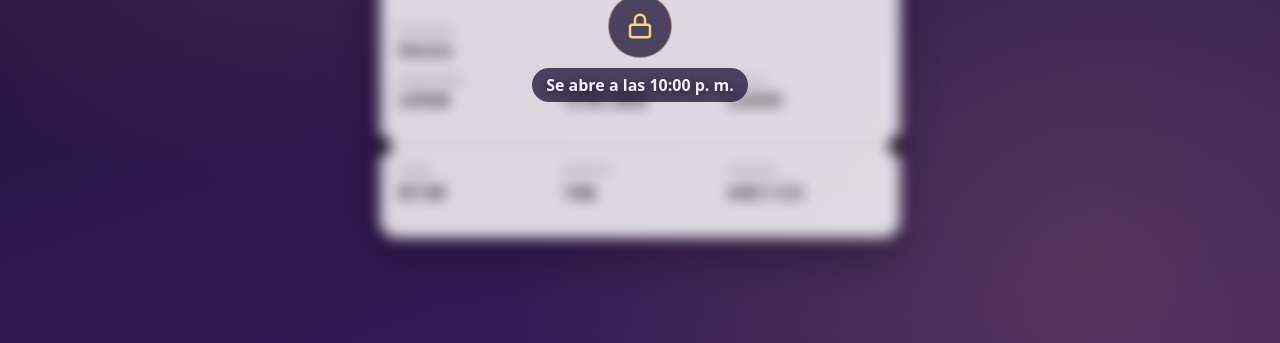
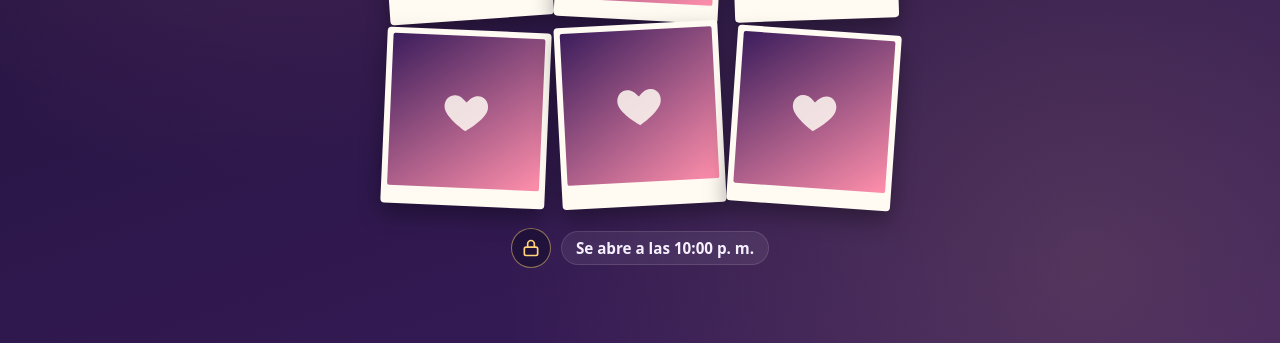
Before and after one commit to CesarPP23/regalo-alessia, a plain HTML site: page index.html in a window 1280 px wide. Shown: the part 457-800 px from the top of the page. Drawn offline with Linux system fonts and the light colour scheme.

Commit message:
Mostrar collage de fotos antes de la revelación y ocultar el boleto
Co-Authored-By: Claude Opus 5.5 <noreply@anthropic.com>

```diff
--- a/index.html
+++ b/index.html
@@ -222,55 +222,107 @@
     letter-spacing: 0.08em;
   }
 
-  /* ---------- Bloqueo ---------- */
-  .lock {
+  /* ---------- Collage (estado bloqueado) ---------- */
+  .collage-wrap {
+    position: relative;
+    width: 100%;
+    display: flex;
+    flex-direction: column;
+    align-items: center;
+    gap: 16px;
+  }
+
+  .collage {
+    display: grid;
+    grid-template-columns: repeat(3, 1fr);
+    gap: 10px;
+    width: 100%;
+    padding: 6px 4px;
+  }
+
+  .polaroid {
+    margin: 0;
+    background: var(--ticket-bg);
+    padding: 6px 6px 18px;
+    border-radius: 4px;
+    box-shadow: 0 10px 22px rgba(0, 0, 0, 0.35);
+    transform: rotate(var(--rot, 0deg));
+    transition: transform 0.3s ease;
+  }
+  .polaroid:nth-child(6n+1) { --rot: -4deg; }
+  .polaroid:nth-child(6n+2) { --rot: 3deg; margin-top: 10px; }
+  .polaroid:nth-child(6n+3) { --rot: -2deg; }
+  .polaroid:nth-child(6n+4) { --rot: 2.5deg; }
+  .polaroid:nth-child(6n+5) { --rot: -3deg; margin-top: -6px; }
+  .polaroid:nth-child(6n)   { --rot: 4deg; }
+  .polaroid:hover { transform: rotate(0deg) scale(1.04); }
+
+  .polaroid .foto {
+    position: relative;
+    aspect-ratio: 1 / 1;
+    overflow: hidden;
+    border-radius: 2px;
+    background: linear-gradient(145deg, var(--bg-2), var(--pink));
+  }
+
+  .polaroid img {
+    display: block;
+    width: 100%;
+    height: 100%;
+    object-fit: cover;
+  }
+
+  /* marcador mientras no exista la foto */
+  .polaroid .vacio {
     position: absolute;
     inset: 0;
     display: flex;
-    flex-direction: column;
     align-items: center;
     justify-content: center;
+    color: rgba(255, 250, 242, 0.85);
+  }
+  .polaroid .vacio svg { width: 34%; height: 34%; }
+
+  .lock-row {
+    display: flex;
+    align-items: center;
     gap: 10px;
     color: var(--text);
     font-weight: 600;
-    font-size: 1rem;
-    text-shadow: 0 2px 8px rgba(0, 0, 0, 0.6);
-    transition: opacity 0.8s ease;
-    pointer-events: none;
+    font-size: 0.95rem;
   }
 
   .lock-badge {
     display: flex;
     align-items: center;
     justify-content: center;
-    width: 64px;
-    height: 64px;
+    width: 40px;
+    height: 40px;
     border-radius: 50%;
     background: rgba(27, 16, 53, 0.75);
     border: 1px solid rgba(255, 210, 122, 0.5);
     color: var(--gold);
+    flex: none;
   }
-
-  .lock-badge svg { width: 30px; height: 30px; }
+  .lock-badge svg { width: 20px; height: 20px; }
 
   .lock-text {
-    background: rgba(27, 16, 53, 0.75);
+    background: rgba(255, 255, 255, 0.07);
+    border: 1px solid rgba(255, 255, 255, 0.12);
     padding: 6px 14px;
     border-radius: 999px;
   }
 
-  .locked .ticket {
-    filter: blur(7px) grayscale(1);
-    opacity: 0.85;
-    user-select: none;
-    -webkit-user-select: none;
-    pointer-events: none;
+  /* Boleto: solo existe tras la revelacion */
+  .ticket-wrap:empty { display: none; }
+  .revealed .ticket { animation: aparecer 1s ease both; }
+  @keyframes aparecer {
+    from { opacity: 0; transform: translateY(14px) scale(0.97); }
+    to   { opacity: 1; transform: none; }
   }
 
-  .locked .ticket-wrap {
-    user-select: none;
-    -webkit-user-select: none;
-  }
+  .revealed .lock-row { display: none; }
+  .revealed .collage-wrap { order: 10; margin-top: 6px; }
 
   /* ---------- Mensaje ---------- */
   .message {
@@ -292,13 +344,11 @@
   .locked .message { display: none; }
 
   .revealed .countdown { display: none; }
-  .revealed .lock { opacity: 0; }
   .revealed .message { opacity: 1; transform: none; }
 
   /* Al abrir después de la fecha: sin animaciones */
   .instant .ticket,
-  .instant .lock,
-  .instant .message { transition: none !important; }
+  .instant .message { transition: none !important; animation: none !important; }
 
   .visually-hidden {
     position: absolute;
@@ -312,7 +362,7 @@
   }
 
   @media (prefers-reduced-motion: reduce) {
-    .ticket, .lock, .message, .countdown { transition: none !important; }
+    .ticket, .message, .countdown, .polaroid { transition: none !important; animation: none !important; }
   }
 
   @media (min-width: 720px) {
@@ -335,7 +385,22 @@
     <div class="unit" role="group"><span class="num" id="cd-seg">00</span><span class="label" id="lbl-seg">Segundos</span></div>
   </section>
 
-  <div class="ticket-wrap">
+  <div class="ticket-wrap" id="ticket-wrap"></div>
+
+  <section class="collage-wrap" aria-label="Nuestras fotos">
+    <div class="collage" id="collage"></div>
+    <div class="lock-row" id="lock">
+      <span class="lock-badge" aria-hidden="true">
+        <svg viewBox="0 0 24 24" fill="none" stroke="currentColor" stroke-width="2" stroke-linecap="round" stroke-linejoin="round"><rect x="4" y="11" width="16" height="10" rx="2"/><path d="M8 11V7a4 4 0 0 1 8 0v4"/></svg>
+      </span>
+      <span class="lock-text">Se abre a las 10:00 p. m.</span>
+    </div>
+  </section>
+
+  <p class="message" id="mensaje"></p>
+</main>
+
+<template id="tpl-ticket">
     <article class="ticket" id="ticket" aria-label="Boleto de avión">
       <div class="ticket-head">
         <span>Tarjeta de embarque</span>
@@ -366,17 +431,7 @@
         <div class="field code"><dt>Reserva</dt><dd id="t-reserva"></dd></div>
       </dl>
     </article>
-
-    <div class="lock" id="lock">
-      <span class="lock-badge" aria-hidden="true">
-        <svg viewBox="0 0 24 24" fill="none" stroke="currentColor" stroke-width="2" stroke-linecap="round" stroke-linejoin="round"><rect x="4" y="11" width="16" height="10" rx="2"/><path d="M8 11V7a4 4 0 0 1 8 0v4"/></svg>
-      </span>
-      <span class="lock-text">Se abre a las 10:00 p. m.</span>
-    </div>
-  </div>
-
-  <p class="message" id="mensaje"></p>
-</main>
+</template>
 
 <script>
   // ==========================================================
@@ -393,6 +448,8 @@
     hora: "07:30",
     asiento: "14A",
     reserva: "ABC123",
+    // Fotos del collage: reemplaza o agrega rutas (p. ej. sube las fotos a la carpeta fotos/)
+    fotos: ["fotos/1.jpg", "fotos/2.jpg", "fotos/3.jpg", "fotos/4.jpg", "fotos/5.jpg", "fotos/6.jpg"],
     mensaje: "Este viaje es para recordarte que <em>mereces todo lo bonito</em> que el mundo tiene para ofrecer. Prepara la maleta, porque lo mejor <em>apenas está empezando</em>."
   };
 
@@ -404,10 +461,37 @@
 
     const $ = (id) => document.getElementById(id);
     const app = $("app");
-    const ticket = $("ticket");
     let intervalo = null;
 
-    // Rellenar boleto
+    // Collage de fotos (si una foto no existe, se muestra un marcador)
+    const corazon = '<svg viewBox="0 0 24 24" fill="currentColor"><path d="M12 21s-7.5-4.6-9.6-9.1C.9 8.6 2.8 4.5 6.6 4.5c2.2 0 3.6 1.2 5.4 3.2 1.8-2 3.2-3.2 5.4-3.2 3.8 0 5.7 4.1 4.2 7.4C19.5 16.4 12 21 12 21z"/></svg>';
+    const collage = $("collage");
+    (CONFIG.fotos || []).forEach(function (src, i) {
+      const fig = document.createElement("figure");
+      fig.className = "polaroid";
+      const marco = document.createElement("div");
+      marco.className = "foto";
+      const img = new Image();
+      img.alt = "Foto " + (i + 1);
+      img.decoding = "async";
+      img.onerror = function () {
+        img.remove();
+        const v = document.createElement("span");
+        v.className = "vacio";
+        v.setAttribute("aria-hidden", "true");
+        v.innerHTML = corazon;
+        marco.appendChild(v);
+      };
+      img.src = src;
+      marco.appendChild(img);
+      fig.appendChild(marco);
+      collage.appendChild(fig);
+    });
+
+    // El boleto NO esta en la pagina hasta la revelacion
+    function mostrarBoleto() {
+      if ($("ticket")) return;
+      $("ticket-wrap").appendChild($("tpl-ticket").content.cloneNode(true));
       $("t-origen").textContent = CONFIG.origen;
       $("t-destino").textContent = CONFIG.destino;
       $("t-pasajera").textContent = CONFIG.pasajera;
@@ -418,7 +502,8 @@
       $("t-hora").textContent = CONFIG.hora;
       $("t-asiento").textContent = CONFIG.asiento;
       $("t-reserva").textContent = CONFIG.reserva;
-    $("mensaje").innerHTML = CONFIG.mensaje; // permite <em> para el énfasis dorado
+      $("mensaje").innerHTML = CONFIG.mensaje; // permite <em> para el enfasis dorado
+    }
 
     const dos = (n) => String(n).padStart(2, "0");
 
@@ -426,18 +511,12 @@
       dias: $("cd-dias"), horas: $("cd-horas"), min: $("cd-min"), seg: $("cd-seg")
     };
 
-    function bloquear() {
-      ticket.setAttribute("aria-hidden", "true");
-      ticket.setAttribute("inert", "");
-    }
-
     function revelar(instantaneo) {
       if (intervalo !== null) { clearInterval(intervalo); intervalo = null; }
       if (instantaneo) app.classList.add("instant");
+      mostrarBoleto();
       app.classList.remove("locked");
       app.classList.add("revealed");
-      ticket.removeAttribute("aria-hidden");
-      ticket.removeAttribute("inert");
       $("lock").setAttribute("aria-hidden", "true");
       $("titulo").textContent = "¡Sorpresa!";
       $("subtitulo").textContent = "Aquí están tus boletos";
@@ -469,7 +548,6 @@
       // Abierta después de la fecha límite: estado revelado directo
       revelar(true);
     } else {
-      bloquear();
       tick();
       intervalo = setInterval(tick, 1000);
     }
```
Lines whose indentation alone changed are shown as unchanged.
